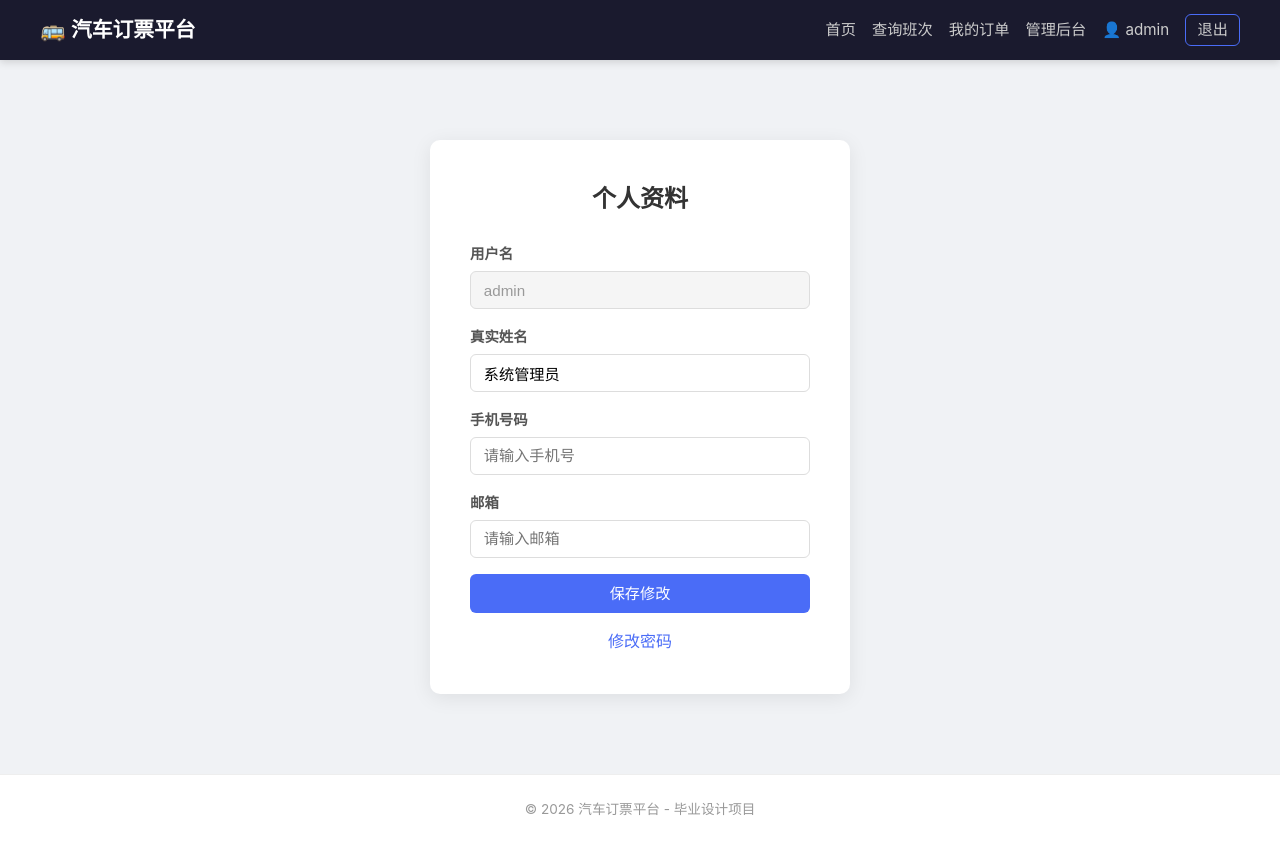
After one commit to TD-ding/car-ticket-platform, a Flask app: page /profile in a window 1280 px wide. The commit adds this page. Run offline with Flask 3, Linux system fonts and the light colour scheme; a user stored in the database is signed in.

Commit message:
feat: 第三轮功能与体验增强
- 订票表单保留: 验证失败时保留已填的乘车人信息，不清空
- 搜索条件展示: 搜索结果上方显示当前搜索条件和结果数量
- 行程时长显示: 班次卡片和订票页自动计算并显示行程时长(如3小时30分钟)
- 订单出行状态: 已过出发时间的订单自动灰显并标记已过期，不可取消
- 管理员确认提示: 修改订单状态时弹出确认对话框，显示订单号和目标状态
- 个人资料页: 新增 /profile 页面，可修改姓名、手机号、邮箱
- 修改密码: 新增 /change_password 页面，需验证旧密码，至少6位
- 手机端汉堡菜单: 导航栏768px以下自动折叠为汉堡按钮，点击展开

```diff
--- a/app.py
+++ b/app.py
@@ -36,6 +36,19 @@ def admin_required(f):
             abort(403)
         return f(*args, **kwargs)
     return decorated
+
+
+# ── Template Filters ──────────────────────────────────────────────────────────
+
+@app.template_filter("duration")
+def duration_filter(start, end):
+    total_minutes = int((end - start).total_seconds() // 60)
+    hours, minutes = divmod(total_minutes, 60)
+    if hours and minutes:
+        return f"{hours}小时{minutes}分钟"
+    if hours:
+        return f"{hours}小时"
+    return f"{minutes}分钟"
 
 
 # ── CSRF Protection ───────────────────────────────────────────────────────────
@@ -91,14 +104,12 @@ def _validate_schedule_form(form, schedule=None):
             errors.append("票价必须大于0")
     except (ValueError, KeyError):
         errors.append("票价格式不正确")
-        price = None
     try:
         total = int(form.get("total_seats", 40))
         if total <= 0:
             errors.append("座位数必须大于0")
     except (ValueError, KeyError):
         errors.append("座位数格式不正确")
-        total = None
     return errors
 
 
@@ -158,6 +169,51 @@ def logout():
     logout_user()
     flash("已退出登录", "info")
     return redirect(url_for("index"))
+
+
+# ── Profile ───────────────────────────────────────────────────────────────────
+
+@app.route("/profile", methods=["GET", "POST"])
+@login_required
+def profile():
+    if request.method == "POST":
+        real_name = request.form.get("real_name", "").strip()
+        phone = request.form.get("phone", "").strip()
+        email = request.form.get("email", "").strip()
+        current_user.real_name = real_name
+        current_user.phone = phone
+        current_user.email = email
+        db.session.commit()
+        flash("个人资料已更新", "success")
+        return redirect(url_for("profile"))
+    return render_template("profile.html")
+
+
+@app.route("/change_password", methods=["GET", "POST"])
+@login_required
+def change_password():
+    if request.method == "POST":
+        old_pwd = request.form.get("old_password", "")
+        new_pwd = request.form.get("new_password", "")
+        confirm_pwd = request.form.get("confirm_password", "")
+
+        if not check_password_hash(current_user.password_hash, old_pwd):
+            flash("当前密码不正确", "danger")
+            return redirect(url_for("change_password"))
+        if len(new_pwd) < 6:
+            flash("新密码至少6位", "danger")
+            return redirect(url_for("change_password"))
+        if new_pwd != confirm_pwd:
+            flash("两次新密码不一致", "danger")
+            return redirect(url_for("change_password"))
+
+        current_user.password_hash = generate_password_hash(new_pwd)
+        db.session.commit()
+        flash("密码已修改，请重新登录", "success")
+        logout_user()
+        return redirect(url_for("login"))
+
+    return render_template("change_password.html")
 
 
 # ── Public Pages ──────────────────────────────────────────────────────────────
@@ -224,11 +280,12 @@ def book(schedule_id):
         return redirect(url_for("index"))
 
     if request.method == "POST":
+        form_data = dict(request.form)
         passenger_name = request.form.get("passenger_name", "").strip()
         passenger_phone = request.form.get("passenger_phone", "").strip()
         if not passenger_name or not passenger_phone:
             flash("请填写乘车人信息", "danger")
-            return render_template("booking.html", schedule=schedule)
+            return render_template("booking.html", schedule=schedule, form_data=form_data)
 
         existing = Order.query.filter_by(
             user_id=current_user.id, schedule_id=schedule_id,
@@ -263,7 +320,7 @@ def book(schedule_id):
         db.session.commit()
         return redirect(url_for("booking_success", order_id=order.id))
 
-    return render_template("booking.html", schedule=schedule)
+    return render_template("booking.html", schedule=schedule, form_data={})
 
 
 @app.route("/booking_success/<int:order_id>")
@@ -284,7 +341,7 @@ def my_orders():
         .order_by(Order.created_at.desc())
         .paginate(page=page, per_page=15, error_out=False)
     )
-    return render_template("my_orders.html", orders=pagination.items, pagination=pagination)
+    return render_template("my_orders.html", orders=pagination.items, pagination=pagination, now=datetime.now())
 
 
 @app.route("/order/<int:order_id>/cancel", methods=["POST"])
--- a/static/css/style.css
+++ b/static/css/style.css
@@ -463,3 +463,58 @@ a:hover { color: #3451d1; }
     .detail-grid { grid-template-columns: 1fr 1fr; }
     .success-actions { flex-direction: column; }
 }
+
+/* ── Nav Toggle (mobile) ───────────────────────────────────────────────────── */
+.nav-toggle {
+    display: none;
+    background: none;
+    border: none;
+    cursor: pointer;
+    padding: .5rem;
+}
+.nav-toggle span {
+    display: block;
+    width: 22px;
+    height: 2px;
+    background: #fff;
+    margin: 5px 0;
+    transition: .3s;
+}
+@media (max-width: 768px) {
+    .nav-toggle { display: block; }
+    .nav-links { display: none; flex-direction: column; width: 100%; padding-bottom: .5rem; }
+    .nav-links.nav-open { display: flex; }
+    .nav-links a, .nav-links .btn { padding: .4rem 0; text-align: left; }
+}
+
+/* ── Search Summary ─────────────────────────────────────────────────────────── */
+.search-summary {
+    background: #eef2ff;
+    padding: .6rem 1rem;
+    border-radius: 6px;
+    margin-bottom: 1rem;
+    font-size: .9rem;
+    color: #555;
+}
+
+/* ── Duration Badge ─────────────────────────────────────────────────────────── */
+.duration {
+    display: inline-block;
+    background: #eef2ff;
+    color: #4a6cf7;
+    padding: .15rem .5rem;
+    border-radius: 4px;
+    font-size: .8rem;
+    font-weight: 500;
+    margin-left: .5rem;
+}
+
+/* ── Past Orders ────────────────────────────────────────────────────────────── */
+.order-past td { opacity: .5; color: #999; }
+
+/* ── Input Disabled ─────────────────────────────────────────────────────────── */
+.input-disabled {
+    background: #f5f5f5;
+    color: #999;
+    cursor: not-allowed;
+}
--- a/static/js/main.js
+++ b/static/js/main.js
@@ -23,4 +23,19 @@ document.addEventListener("DOMContentLoaded", function () {
             }
         });
     });
+
+    // Mobile hamburger menu toggle
+    var toggle = document.getElementById("navToggle");
+    var links = document.getElementById("navLinks");
+    if (toggle && links) {
+        toggle.addEventListener("click", function () {
+            links.classList.toggle("nav-open");
+        });
+        // Close menu when a link is clicked
+        links.querySelectorAll("a").forEach(function (a) {
+            a.addEventListener("click", function () {
+                links.classList.remove("nav-open");
+            });
+        });
+    }
 });
--- a/templates/admin/orders.html
+++ b/templates/admin/orders.html
@@ -43,7 +43,7 @@
             <td>
                 <form method="post" action="{{ url_for('admin_order_status', order_id=order.id) }}" class="inline-form">
                     <input type="hidden" name="csrf_token" value="{{ csrf_token }}">
-                    <select name="status" onchange="this.form.submit()">
+                    <select name="status" onchange="if(confirm('确定要将订单 #{{ order.id }} 状态改为：' + this.options[this.selectedIndex].text + ' 吗？'))this.form.submit();else this.value='{{ order.order_status }}'">
                         <option value="paid" {{ 'selected' if order.order_status == 'paid' }}>已支付</option>
                         <option value="used" {{ 'selected' if order.order_status == 'used' }}>已使用</option>
                         <option value="cancelled" {{ 'selected' if order.order_status == 'cancelled' }}>已取消</option>
--- a/templates/base.html
+++ b/templates/base.html
@@ -10,7 +10,10 @@
     <nav class="navbar">
         <div class="nav-container">
             <a href="{{ url_for('index') }}" class="nav-brand">🚌 汽车订票平台</a>
-            <div class="nav-links">
+            <button class="nav-toggle" id="navToggle" aria-label="菜单">
+                <span></span><span></span><span></span>
+            </button>
+            <div class="nav-links" id="navLinks">
                 <a href="{{ url_for('index') }}">首页</a>
                 <a href="{{ url_for('search') }}">查询班次</a>
                 {% if current_user.is_authenticated %}
@@ -18,7 +21,7 @@
                     {% if current_user.is_admin %}
                         <a href="{{ url_for('admin_dashboard') }}">管理后台</a>
                     {% endif %}
-                    <span class="nav-user">👤 {{ current_user.username }}</span>
+                    <a href="{{ url_for('profile') }}" class="nav-user">👤 {{ current_user.username }}</a>
                     <a href="{{ url_for('logout') }}" class="btn btn-sm btn-outline">退出</a>
                 {% else %}
                     <a href="{{ url_for('login') }}" class="btn btn-sm btn-outline">登录</a>
--- a/templates/index.html
+++ b/templates/index.html
@@ -25,6 +25,7 @@
             <span class="city">{{ s.departure }}</span>
             <span class="arrow">→</span>
             <span class="city">{{ s.destination }}</span>
+            <span class="duration">{{ s.departure_time|duration(s.arrival_time) }}</span>
         </div>
         <div class="schedule-meta">
             <span>🕐 {{ s.departure_time.strftime('%m-%d %H:%M') }}</span>
--- /dev/null
+++ b/templates/profile.html
@@ -0,0 +1,34 @@
+{% extends "base.html" %}
+{% block title %}个人资料 - 汽车订票平台{% endblock %}
+
+{% block content %}
+<div class="auth-form">
+    <h2>个人资料</h2>
+    <form method="post">
+        <input type="hidden" name="csrf_token" value="{{ csrf_token }}">
+        <div class="form-group">
+            <label>用户名</label>
+            <input type="text" value="{{ current_user.username }}" disabled class="input-disabled">
+        </div>
+        <div class="form-group">
+            <label>真实姓名</label>
+            <input type="text" name="real_name" placeholder="请输入姓名"
+                   value="{{ current_user.real_name or '' }}">
+        </div>
+        <div class="form-group">
+            <label>手机号码</label>
+            <input type="text" name="phone" placeholder="请输入手机号"
+                   value="{{ current_user.phone or '' }}">
+        </div>
+        <div class="form-group">
+            <label>邮箱</label>
+            <input type="email" name="email" placeholder="请输入邮箱"
+                   value="{{ current_user.email or '' }}">
+        </div>
+        <button type="submit" class="btn btn-primary btn-block">保存修改</button>
+    </form>
+    <p class="text-center mt-2">
+        <a href="{{ url_for('change_password') }}">修改密码</a>
+    </p>
+</div>
+{% endblock %}
```
Also changed, not shown: templates/booking.html (+5 -3 lines), templates/change_password.html (added, +27 -0 lines), templates/my_orders.html (+7 -2 lines), templates/search.html (+12 -0 lines).
